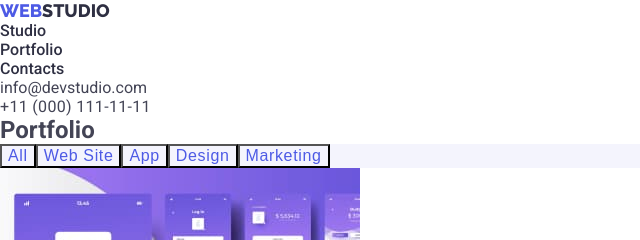
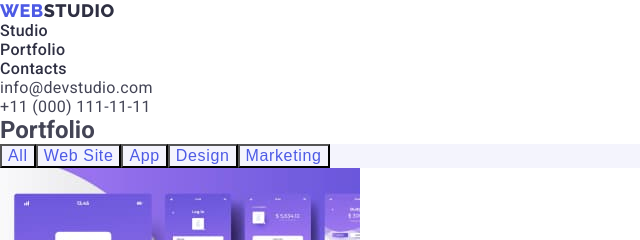
Before and after one commit to Vikingmen/goit-homework-02, a plain HTML site: page portfolio.html in a window 1280 px wide. Shown: the top 240 px of the page, 0-640 px from the left. Drawn offline with Linux system fonts and the light colour scheme.

Commit message:
error correction #2 homework 2

```diff
--- a/css/style.css
+++ b/css/style.css
@@ -31,6 +31,7 @@ img{
         font-weight: 800;
         font-size: 18px;
         line-height: 1,5;
+        letter-spacing: 0.03em;
         color: #2E2F42;
 }
 
@@ -40,6 +41,7 @@ img{
         font-weight: 800;
         font-size: 18px;
         line-height: 1,5;
+        letter-spacing: 0.03em;
         color: #4D5AE5;
 }
 
@@ -49,6 +51,7 @@ img{
         font-weight: 500;
         font-size: 16px;
         line-height: 1,5;
+        letter-spacing: 0.02em;
         color: #2E2F42;
 
 }
@@ -61,6 +64,7 @@ img{
         font-weight: 400;
         font-size: 16px;
         line-height: 1,5;
+        letter-spacing: 0.02em;
         color: #434455;
 }
 .contact-mail:hover, .contact-mail:focus{
@@ -125,7 +129,7 @@ color: #434455;}
 .features-item .text{
 
         font-size: 16px;
-        line-height: 24px;
+        line-height: 1,5;
         letter-spacing: 0.02em;
         color: #434455;
 }
```
